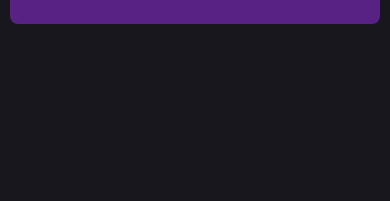
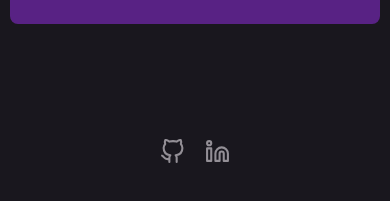
Before and after one commit to Kxkee/NextJsPortfolio, a Next.js app: page / in a window 390 px wide. Shown: the part 5901-6102 px from the top of the page. Before the commit the page ends 5965 px from the top, so only its background shows below. Built offline with nearby package versions, Linux system fonts and the light colour scheme.

Commit message:
socials on small screen

```diff
--- a/components/Contact.tsx
+++ b/components/Contact.tsx
@@ -2,6 +2,8 @@ import {useState} from "react";
 import axios from "axios";
 import {toast, ToastContainer} from "react-toastify";
 import 'react-toastify/dist/ReactToastify.css';
+import Link from "next/link";
+import {FiGithub, FiLinkedin} from "react-icons/fi";
 
 export default function Contact() {
 
@@ -90,6 +92,20 @@ export default function Contact() {
                                 >
                                     Submit
                                 </button>
+                                <div className="h-[100px] flex justify-center items-end gap-5 md:hidden">
+                                    <Link href="https://github.com/Kxkee" target="_blank">
+                                        <FiGithub size={25} className="text-third-light-purple
+                                             hover:text-elem-purple
+                                              duration-200
+                                               cursor-pointer" />
+                                    </Link>
+                                    <Link href="https://www.linkedin.com/in/tom-cousin1/" target="_blank">
+                                        <FiLinkedin size={25} className="text-third-light-purple
+                                             hover:text-elem-purple
+                                              duration-200
+                                               cursor-pointer" />
+                                    </Link>
+                                </div>
                             </form>
                         </div>
                     </div>
```
